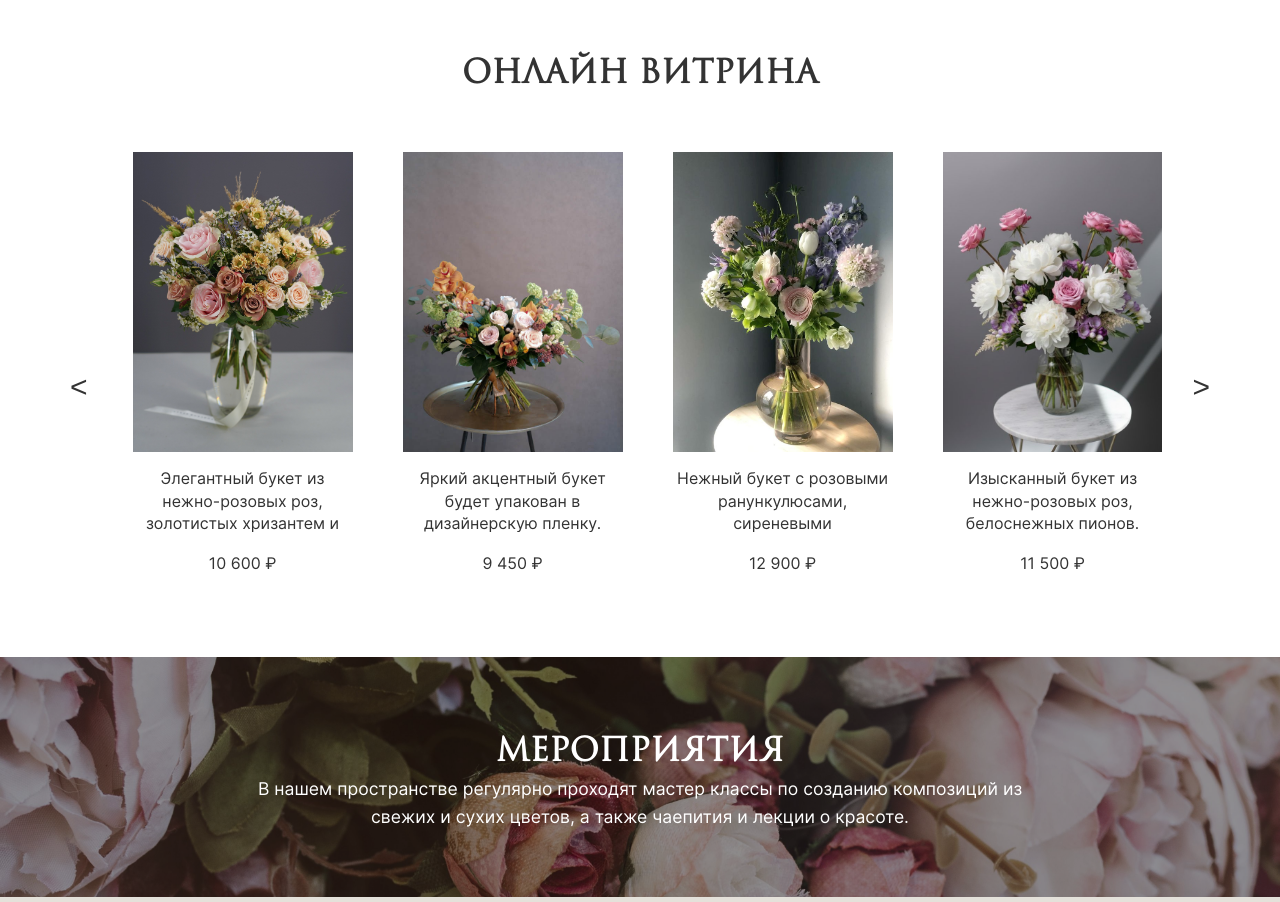
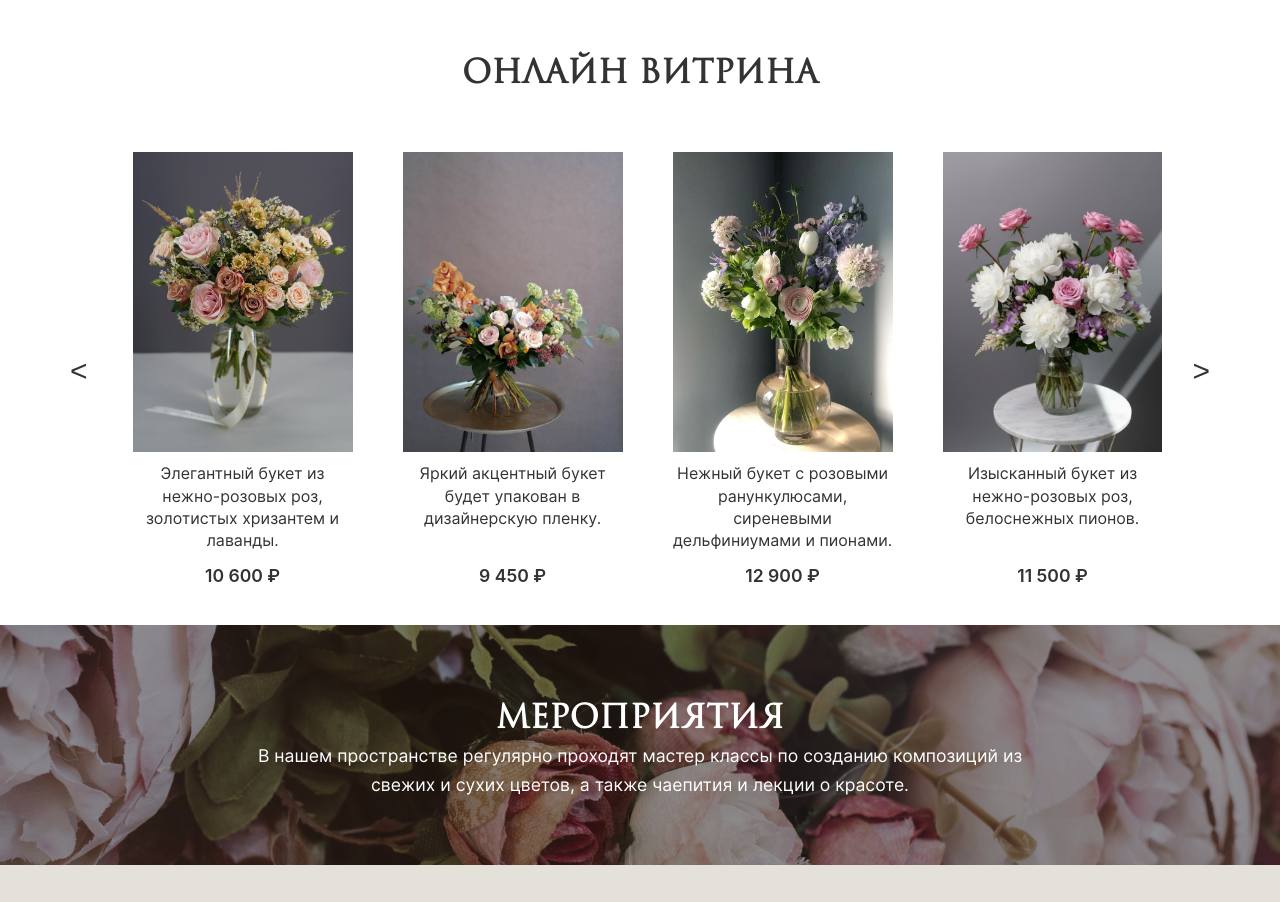
Before and after one commit to Marinochka04/florbaza-flowers-site, a plain HTML site: page index.html in a window 1280 px wide. Shown: the part 1820-2722 px from the top of the page. Drawn offline with Linux system fonts and the light colour scheme; a web font is replaced by a local one.

Commit message:
[r] Refactor catalog section

```diff
--- a/styles.css
+++ b/styles.css
@@ -358,8 +358,8 @@ body {
     padding: 15px;
     display: flex;
     flex-direction: column;
-    justify-content: center;
-    height: 500px;
+    justify-content: flex-start;
+    height: auto;
 }
 
 .carousel-item img {
@@ -367,18 +367,21 @@ body {
     height: 300px;
     object-fit: cover;
     object-position: center;
+    margin-bottom: 10px;
 }
 
-.carousel-item p {
+.carousel-item p:nth-of-type(1) {
     font-size: 1rem;
     line-height: 1.4;
-    margin: 15px 0 5px;
-    color: var(--text-color2);
-    flex: 1;
+    margin: 0 0 10px;
+    flex-grow: 1;
     overflow: hidden;
-    display: -webkit-box;
-    -webkit-line-clamp: 5;
-    -webkit-box-orient: vertical;
+}
+
+.carousel-item p:nth-of-type(2) {
+    font-weight: 600;
+    font-size: 1.1rem;
+    margin-top: auto;
 }
 
 .price {
```
